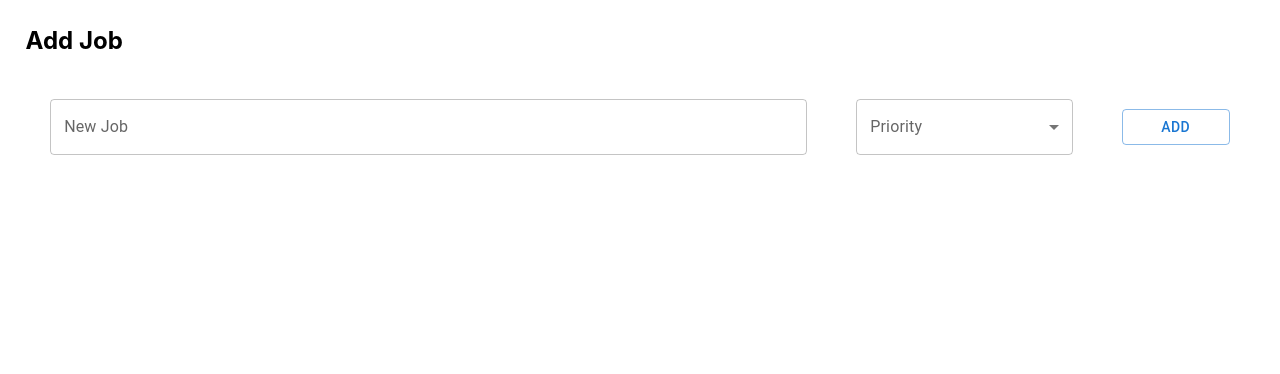
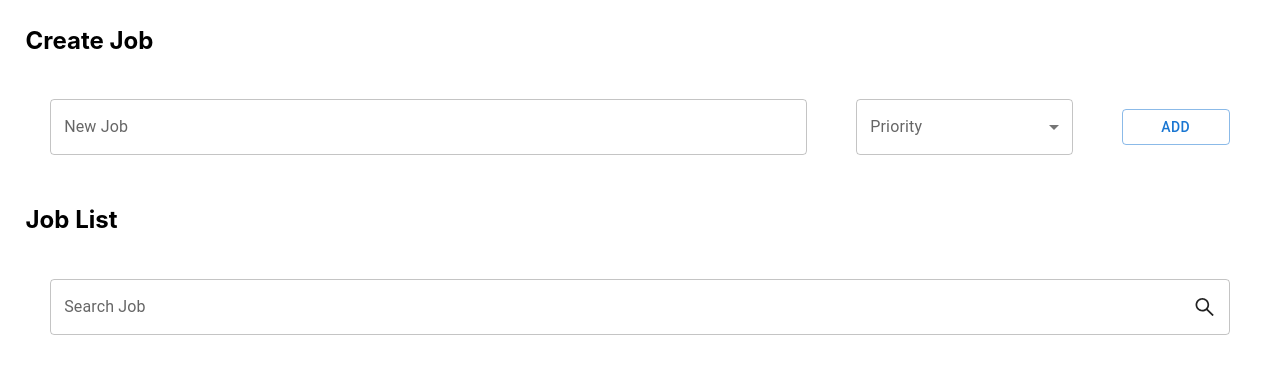
Before and after one commit to candgn/todo-app, a React (Create React App) app: page / in a window 1280 px wide. Shown: the top 374 px of the page. Built offline with nearby package versions, Linux system fonts and the light colour scheme.

Commit message:
Search bar added

```diff
--- a/src/App.jsx
+++ b/src/App.jsx
@@ -1,12 +1,16 @@
 import "./App.scss";
 import CreateJob from "./Components/CreateJob/CreateJob";
+import Joblist from "./Components/JobList/Joblist";
 import SectionContainer from "./Components/SectionContainer/SectionContainer";
 
 function App() {
   return (
     <div className="App">
-      <SectionContainer title="Add Job">
+      <SectionContainer title="Create Job">
         <CreateJob />
+      </SectionContainer>
+      <SectionContainer title="Job List">
+        <Joblist />
       </SectionContainer>
     </div>
   );
--- /dev/null
+++ b/src/Components/Common/SearchBar/SearchBar.jsx
@@ -0,0 +1,23 @@
+import { TextField } from "@mui/material";
+import React from "react";
+import "./SearchBar.scss";
+import { AiOutlineSearch } from "react-icons/ai";
+
+const SearchBar = ({}) => {
+  return (
+    <div className="search-bar-container">
+      <TextField
+        sx={{ width: "100%" }}
+        id="outlined-basic"
+        label={"Search Job"}
+        variant="outlined"
+        InputProps={{
+          endAdornment: <AiOutlineSearch style={{ fontSize: "24px" }} />,
+        }}
+        // onChange={onSearch}
+      />
+    </div>
+  );
+};
+
+export default SearchBar;
--- /dev/null
+++ b/src/Components/Common/SearchBar/SearchBar.scss
@@ -0,0 +1,3 @@
+.search-bar-container {
+  width: 100%;
+}
--- /dev/null
+++ b/src/Components/JobList/Joblist.jsx
@@ -0,0 +1,15 @@
+import React from "react";
+import SearchBar from "../Common/SearchBar/SearchBar";
+import "./Joblist.scss";
+
+const Joblist = ({}) => {
+  return (
+    <div className="job-list-container">
+      <div className="job-list-wrapper">
+        <SearchBar />
+      </div>
+    </div>
+  );
+};
+
+export default Joblist;
--- /dev/null
+++ b/src/Components/JobList/Joblist.scss
@@ -0,0 +1,16 @@
+.job-list-container {
+  display: flex;
+  flex-direction: row;
+  align-items: center;
+}
+
+@media screen and (max-width: 800px) {
+  .job-list-container {
+    flex-direction: column;
+  }
+}
+
+.job-list-wrapper {
+  margin: 2%;
+  width: 100%;
+}
```
